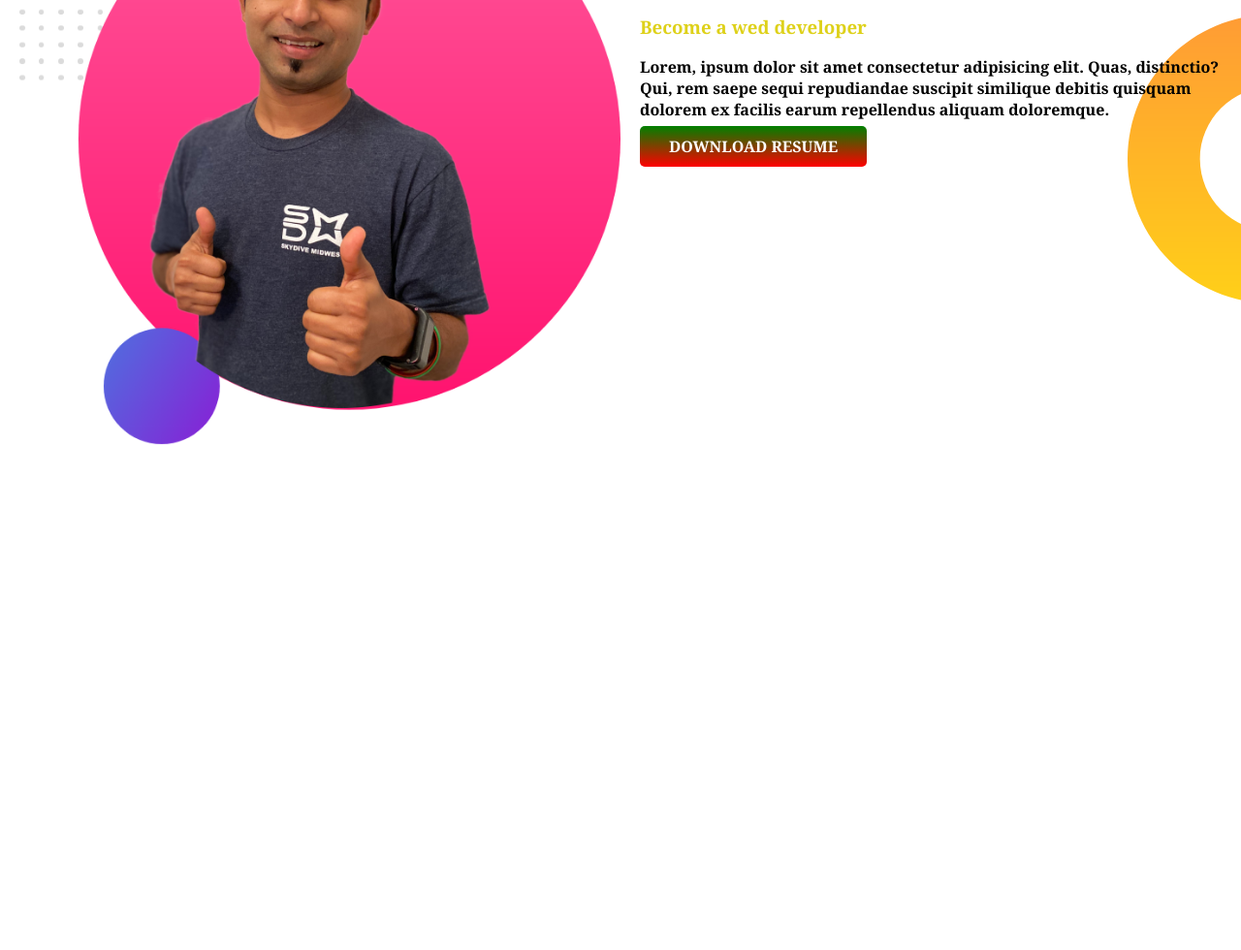
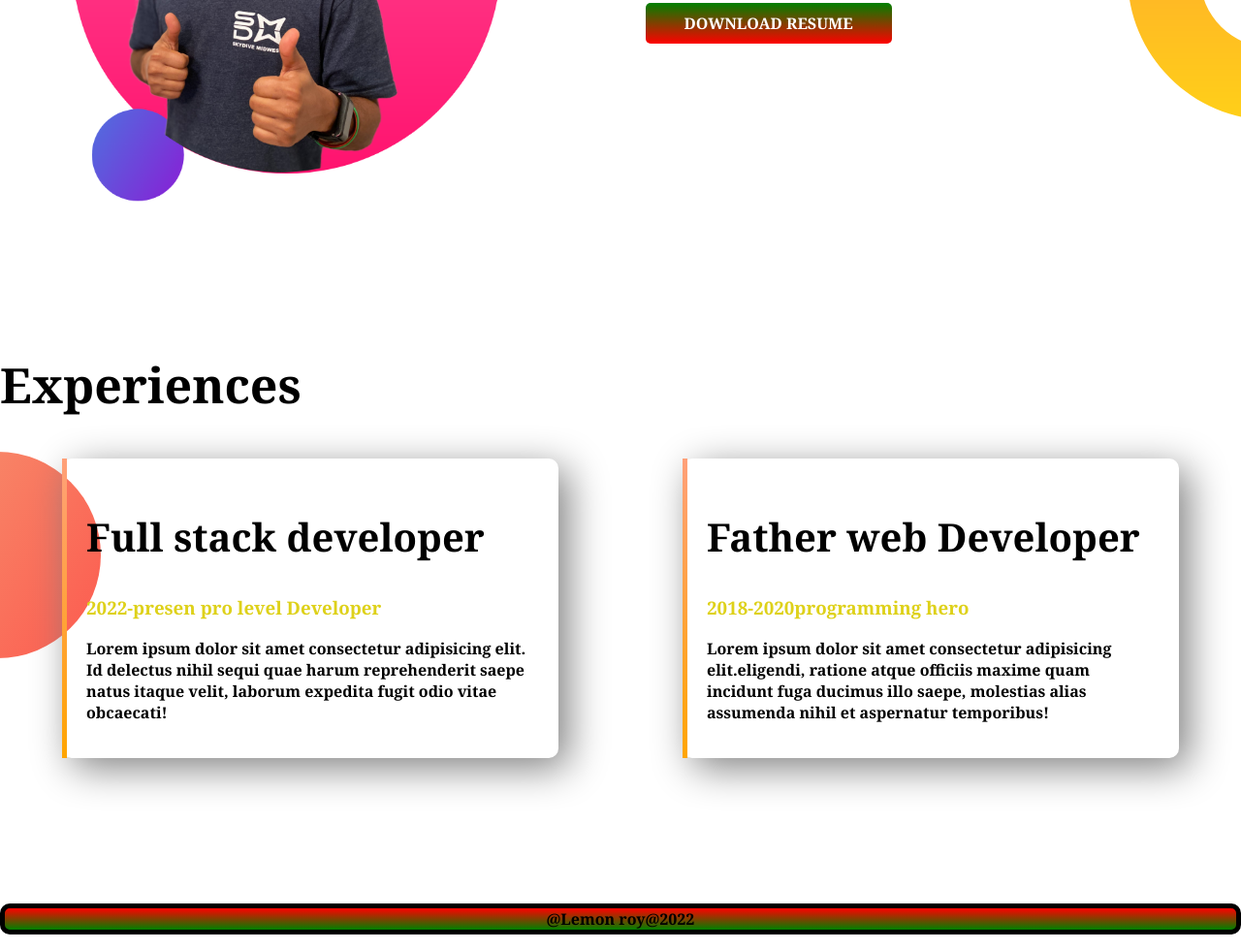
Before and after one commit to lemon-roy1/developer-portfolio-1, a plain HTML site: page index.html in a window 1280 px wide. Shown: the part 907-1887 px from the top of the page at 97% size. Before the commit the page ends 1521 px from the top, so only its background shows below. Drawn offline with Linux system fonts and the light colour scheme.

Commit message:
footer add this

```diff
--- a/index.html
+++ b/index.html
@@ -11,7 +11,7 @@
     <link href="https://fonts.googleapis.com/css2?family=Josefin+Sans:wght@100&family=Noto+Serif:wght@700&family=Roboto+Condensed:ital@1&display=swap" rel="stylesheet">
     </head>
 <body>
-  <section class="top-banner">
+  <section class="top-banner flexible-container">
         <div class="half-width">
             <h1>Welcome To</h1>
             <h1><spen class="font">Lemon roy</spen> world!</h1>
@@ -23,7 +23,7 @@
             <img src="./developer-portfolio/jhankar.png" alt="">
         </div>
   </section>
-    <section class="dream-big">
+    <section class="dream-big flexible-container">
         <div class="half-width">
             <img src="./developer-portfolio/jhankar2.png" alt="">
         </div>
@@ -34,5 +34,24 @@
             <a class="font-button" target="_blank" href="https://www.twitter.com">DOWNLOAD RESUME</a>
         </div>
     </section>
+    <section class="experiences-area">
+        <h1>Experiences</h1>
+        <div class="flexible-container">
+            <div id="full-stack" class="expreiences-item">
+                <h2>Full stack developer</h2>
+                <h3 class="font">2022-presen pro level Developer</h3>
+                <p>Lorem ipsum dolor sit amet consectetur adipisicing elit. Id delectus nihil sequi quae harum reprehenderit saepe natus itaque velit, laborum expedita fugit odio vitae obcaecati!</p>
+            </div>
+            <div id="full-stack" class="expreiences-item">
+                <h2>Father web Developer</h2>
+                <h3 class="font">2018-2020programming hero</h3>
+                <p>Lorem ipsum dolor sit amet consectetur adipisicing elit.eligendi, ratione atque officiis maxime quam incidunt fuga ducimus illo saepe, molestias alias assumenda nihil et aspernatur temporibus!</p>
+
+            </div>
+        </div>
+    </section>
 </body>
+<footer>
+    <p>@Lemon roy@2022</p>
+</footer>
 </html>
--- a/style.css
+++ b/style.css
@@ -5,26 +5,30 @@ body{
 h1{
     font-size: 50px;
 }
+h2{
+    font-size: 40px;
+}
 .font{
     color: rgba(222, 209, 26);
 }
-section{
+.flexible-container{
     display: flex;
     margin-bottom: 150px;
 }
 .half-width{
     width: 50%;
-    padding-left: 20px;
+    padding-left: 2%;
+
 }
 .half-width img{
-    width: 100%;
+    width: 80%;
 }
 .font-button{
     text-decoration: none;
     background-image: linear-gradient(green, red);
+    padding: 10px 40px;
     color: white;
     font-weight: 700;
-    padding: 10px 30px;
     border-radius: 5px;
 }
 .top-banner{
@@ -36,3 +40,28 @@ section{
     background-repeat: no-repeat;
     background-position: right;
 }
+.experiences-area{
+    background-image: url(./developer-portfolio/exp-bg.png);
+    background-repeat: no-repeat;
+    background-position: left;
+}
+.expreiences-item{
+    width: 40%;
+    margin-left: 5%;
+    margin-right: 5%;
+    border-radius: 10px;
+    padding: 20px;
+    box-shadow: 10px 10px 40px grey;
+}
+#full-stack{
+    border-left: 5px solid;
+    border-image: linear-gradient(180deg, lightsalmon, orange);
+    border-image-slice: 1;
+}
+footer p{
+    text-align: center;
+    border: 5px solid;
+    background-image: linear-gradient(180deg,red, green);
+    border-radius: 10px;
+    font-size: 25spx;
+}
```
